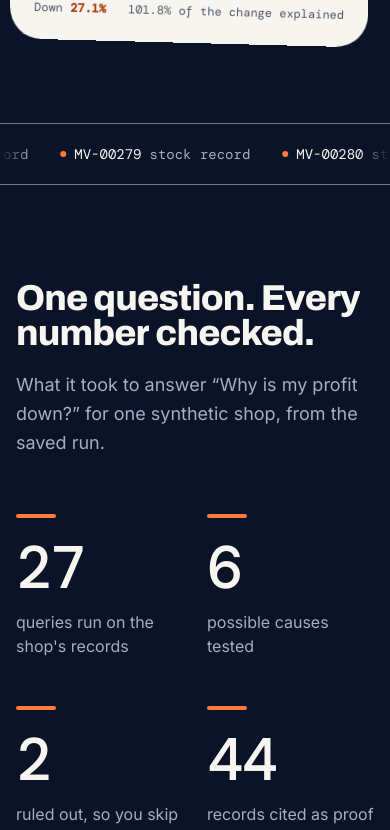
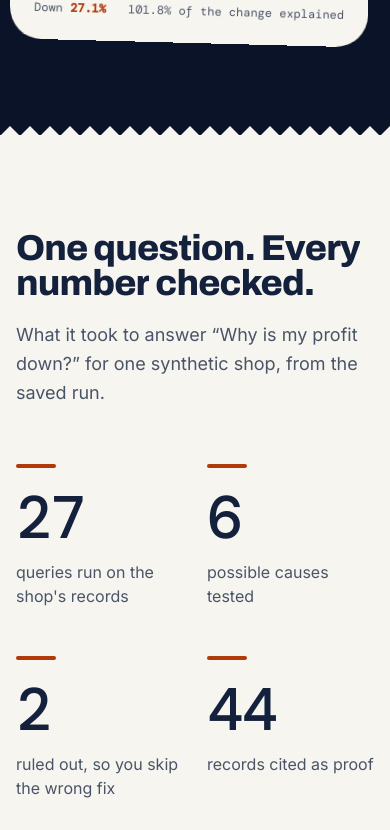
Before and after one commit to adr1en360/Becuz, a Next.js app in the folder web/: page / in a window 390 px wide. Shown: the part 1091-1921 px from the top of the page. Built offline with nearby package versions, Linux system fonts and the light colour scheme.

Commit message:
landing: drop the records strip, put the counters and the proof on paper; name the expense_book and daily_pnl sources

```diff
--- a/web/src/app/globals.css
+++ b/web/src/app/globals.css
@@ -475,25 +475,6 @@
   transform: scaleX(1);
 }
 
-/* Records strip. */
-.marquee {
-  animation: marquee 60s linear infinite;
-}
-
-.marquee-mask:hover .marquee {
-  animation-play-state: paused;
-}
-
-.marquee-mask {
-  mask-image: linear-gradient(90deg, transparent, #000 8%, #000 92%, transparent);
-}
-
-@keyframes marquee {
-  to {
-    transform: translateX(-50%);
-  }
-}
-
 /* Step numbers drawn as outlines. */
 .outline-num {
   color: transparent;
@@ -570,8 +551,7 @@
   .print-slow,
   .scan,
   .flow-path,
-  .flow-pulse,
-  .marquee {
+  .flow-pulse {
     animation: none;
   }
 
--- a/web/src/app/page.tsx
+++ b/web/src/app/page.tsx
@@ -4,7 +4,6 @@ import { LandingFooter } from "@/components/landing/landing-footer";
 import { LandingHeader } from "@/components/landing/landing-header";
 import { Numbers } from "@/components/landing/numbers";
 import { Proof } from "@/components/landing/proof";
-import { RecordsTicker } from "@/components/landing/records-ticker";
 import { Steps } from "@/components/landing/steps";
 
 export default function Home() {
@@ -13,7 +12,6 @@ export default function Home() {
       <LandingHeader />
       <main className="flex-1">
         <Hero />
-        <RecordsTicker />
         <Numbers />
         <Steps />
         <Proof />
--- a/web/src/components/landing/hero-receipt.tsx
+++ b/web/src/components/landing/hero-receipt.tsx
@@ -113,7 +113,7 @@ export function HeroReceipt() {
       <button
         type="button"
         onClick={() => setCopy((n) => n + 1)}
-        className="inline-flex h-9 items-center gap-2 rounded-full border border-desk-line px-4 text-sm font-semibold text-desk-muted transition-[color,border-color,transform] duration-150 hover:border-paper hover:text-paper active:scale-[0.97]"
+        className="inline-flex h-9 items-center gap-2 rounded-full border border-ink/30 px-4 text-sm font-semibold text-muted transition-[color,border-color,transform] duration-150 hover:border-ink hover:text-ink active:scale-[0.97]"
       >
         <PrinterMinimalisticIcon size={16} aria-hidden />
         Print it again
--- a/web/src/components/landing/numbers.tsx
+++ b/web/src/components/landing/numbers.tsx
@@ -1,9 +1,11 @@
 import { demo } from "@/lib/demo-report";
 import { Figure } from "./figure";
-import { recordCount } from "./records-ticker";
 import { Reveal } from "./reveal";
 import { SplitHeading } from "./split-heading";
 
+const recordCount = new Set(
+  [...demo.causes, ...(demo.cash_gaps ?? [])].flatMap((c) => c.evidence.flatMap((e) => e.row_ids)),
+).size;
 const tested = demo.causes.length + (demo.cash_gaps?.length ?? 0) + demo.ruled_out.length;
 const stats = [
   { value: demo.stats.zetaris_queries, label: "queries run on the shop's records" },
@@ -15,29 +17,31 @@ const stats = [
 // Counters from the example run. Each one is a count from the saved report, not a claim about other shops.
 export function Numbers() {
   return (
-    <section aria-labelledby="numbers" className="mx-auto w-full max-w-6xl px-4 py-24 sm:px-8 lg:py-32">
+    <section aria-labelledby="numbers" className="receipt my-3">
+      <div className="mx-auto w-full max-w-6xl px-4 py-24 sm:px-8 lg:py-32">
       <SplitHeading id="numbers" className="max-w-3xl text-balance font-display text-4xl font-extrabold leading-[0.95] tracking-tight [font-stretch:125%] sm:text-6xl">
         One question. Every number checked.
       </SplitHeading>
       <Reveal delay={120}>
-        <p className="mt-5 max-w-xl text-lg leading-relaxed text-desk-muted">
+        <p className="mt-5 max-w-xl text-lg leading-relaxed text-muted">
           What it took to answer &ldquo;{demo.frame.question}&rdquo; for one synthetic shop, from the saved run.
         </p>
       </Reveal>
       <dl className="mt-14 grid grid-cols-2 gap-x-6 gap-y-12 lg:grid-cols-4">
         {stats.map((s, i) => (
           <Reveal key={s.label} delay={i * 110}>
-            <span aria-hidden className="mb-5 block h-1 w-10 rounded-full bg-flare" />
+            <span aria-hidden className="mb-5 block h-1 w-10 rounded-full bg-accent" />
             <dt className="sr-only">{s.label}</dt>
             <dd>
               <span className="block font-display text-6xl font-extrabold leading-none tracking-tight [font-stretch:120%] sm:text-7xl">
                 <Figure value={s.value} kind="count" />
               </span>
-              <span className="mt-3 block max-w-[12rem] text-desk-muted">{s.label}</span>
+              <span className="mt-3 block max-w-[12rem] text-muted">{s.label}</span>
             </dd>
           </Reveal>
         ))}
       </dl>
+      </div>
     </section>
   );
 }
--- a/web/src/components/landing/proof.tsx
+++ b/web/src/components/landing/proof.tsx
@@ -10,14 +10,14 @@ const cash = demo.cash_gaps?.[0];
 
 export function Proof() {
   return (
-    <section id="example" aria-labelledby="example-heading" className="relative overflow-hidden bg-desk-2 py-24 lg:py-32">
+    <section id="example" aria-labelledby="example-heading" className="relative overflow-hidden bg-paper-2 py-24 text-ink lg:py-32">
       <div className="mx-auto grid w-full max-w-6xl grid-cols-1 items-center gap-14 px-4 sm:px-8 lg:grid-cols-[minmax(0,1fr)_minmax(0,27rem)] lg:gap-20">
         <div>
           <SplitHeading id="example-heading" className="max-w-xl text-balance font-display text-4xl font-extrabold leading-[0.95] tracking-tight [font-stretch:125%] sm:text-6xl">
             A receipt for every answer
           </SplitHeading>
           <Reveal delay={120}>
-            <p className="mt-6 max-w-lg text-lg leading-relaxed text-desk-muted">
+            <p className="mt-6 max-w-lg text-lg leading-relaxed text-muted">
               Every cause prints with its naira effect, the records behind it and a second check. Watch it print for the
               example shop.
             </p>
@@ -26,7 +26,7 @@ export function Proof() {
             {top && (
               <Reveal as="li" from="left" delay={160}>
                 <p className="font-display text-2xl font-bold leading-tight [font-stretch:110%]">{top.title}.</p>
-                <p className="mt-1 text-desk-muted">
+                <p className="mt-1 text-muted">
                   The largest cause, found in {top.evidence[0].row_ids.length} supplier records.
                 </p>
               </Reveal>
@@ -34,7 +34,7 @@ export function Proof() {
             {cash && (
               <Reveal as="li" from="left" delay={260}>
                 <p className="font-display text-2xl font-bold leading-tight [font-stretch:110%]">Missing money, kept apart.</p>
-                <p className="mt-1 text-desk-muted">
+                <p className="mt-1 text-muted">
                   {cash.evidence[0].row_ids.length} transfer sales were recorded at the till but never reached the bank. They
                   still count as profit, but the cash is missing.
                 </p>
@@ -42,13 +42,13 @@ export function Proof() {
             )}
             <Reveal as="li" from="left" delay={360}>
               <p className="font-display text-2xl font-bold leading-tight [font-stretch:110%]">Wrong guesses, struck out.</p>
-              <p className="mt-1 text-desk-muted">Causes that were tested and ruled out, so you do not chase the wrong fix.</p>
+              <p className="mt-1 text-muted">Causes that were tested and ruled out, so you do not chase the wrong fix.</p>
             </Reveal>
           </ul>
           <Reveal delay={420}>
             <Link
               href="/investigate"
-              className="mt-10 inline-flex h-12 items-center gap-2 rounded-full bg-paper px-6 font-bold text-ink transition-[background-color,transform] duration-150 hover:bg-flare active:scale-[0.97]"
+              className="mt-10 inline-flex h-12 items-center gap-2 rounded-full bg-ink px-6 font-bold text-paper transition-[background-color,transform] duration-150 hover:bg-accent active:scale-[0.97]"
             >
               Try it yourself
               <ArrowRightIcon size={18} aria-hidden />
--- a/web/src/components/landing/records-ticker.tsx
+++ /dev/null
@@ -1,43 +0,0 @@
-import { demo } from "@/lib/demo-report";
-
-const source: Record<string, string> = {
-  "becuz.supplier_invoices": "supplier invoice",
-  "becuz.stock_movements": "stock record",
-  "becuz.sale_lines": "till sale",
-  "becuz.sales": "till sale",
-  "becuz.transfer_check": "transfer not in bank",
-  "becuz.bank_statement": "bank line",
-  "becuz.expenses": "expense",
-  "becuz.expense_book": "expense",
-};
-
-const records = [...demo.causes, ...(demo.cash_gaps ?? [])].flatMap((c) =>
-  c.evidence.flatMap((e) => e.row_ids.map((id) => ({ id, what: source[e.table] ?? e.table.replace("becuz.", "") }))),
-);
-
-// The record IDs behind the example run, sliding past: what "the records behind every cause" means.
-export function RecordsTicker() {
-  const half = (key: string) => (
-    <ul className="flex shrink-0 items-center gap-8 pr-8" aria-hidden={key === "b"}>
-      {records.map((r) => (
-        <li key={`${key}-${r.id}`} className="flex items-center gap-2 whitespace-nowrap font-mono text-sm">
-          <span className="size-1.5 rounded-full bg-flare" aria-hidden />
-          <span className="text-paper">{r.id}</span>
-          <span className="text-desk-muted">{r.what}</span>
-        </li>
-      ))}
-    </ul>
-  );
-  return (
-    <section aria-label={`${records.length} records behind the example answer`} className="border-y border-desk-line py-5">
-      <div className="marquee-mask overflow-hidden">
-        <div className="marquee flex w-max">
-          {half("a")}
-          {half("b")}
-        </div>
-      </div>
-    </section>
-  );
-}
-
-export const recordCount = records.length;
--- a/web/src/lib/labels.ts
+++ b/web/src/lib/labels.ts
@@ -53,7 +53,10 @@ export function tableChipName(table: string): string {
     case "promos":
       return "Promotions";
     case "expenses":
+    case "expense_book":
       return "Expense book";
+    case "daily_pnl":
+      return "Daily profit and loss";
     case "products":
       return "Product list";
     default:
```
